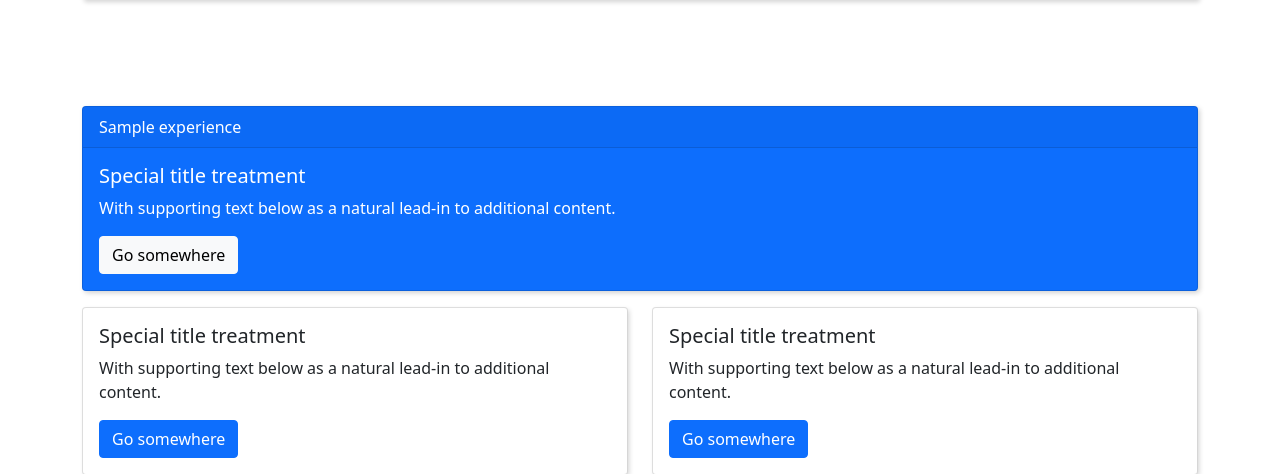
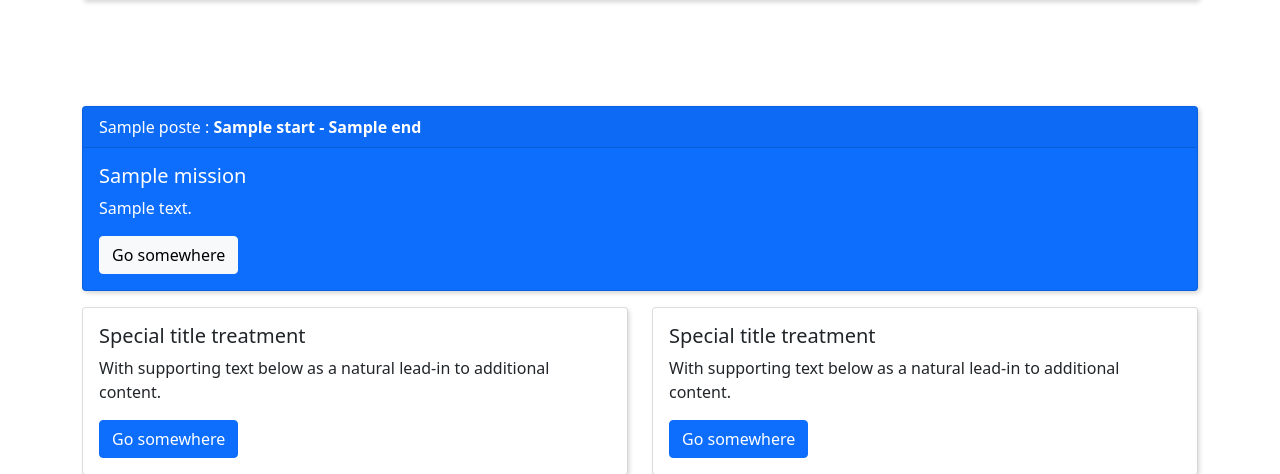
Before and after one commit to OPRTNL/bio, a Django app: template biomax/experience/templates/experience/index.html in a window 1280 px wide. Shown: the part 62-536 px from the top of the page. Run offline with Django 4.2, Linux system fonts and the light colour scheme; tables that the repository leaves empty hold one stand-in row (values such as "Sample post"); the template is opened without the code that fills it: values that come from a table or form of the project are taken from there, most other values are stand-ins (such as "Sample title", 1, 10 or a date in 2020); some libraries are stand-ins or nearby versions.

Commit message:
added missions models and experience view update

```diff
--- a/biomax/experience/models.py
+++ b/biomax/experience/models.py
@@ -3,10 +3,24 @@
 from tokenize import blank_re
 from django.db import models
 from ckeditor.fields import RichTextField
+import datetime
 
 # Create your models here.
 
 class Experience(models.Model):
-    nom = models.CharField(max_length=200)
+    poste = models.CharField(max_length=200)
     body = RichTextField(blank = True, null = True)
     created = models.DateTimeField(auto_now_add=True, blank=True)
+    start = models.DateField(blank=True, default=datetime.date.today)
+    end = models.DateField(blank=True, default=datetime.date.today)
+
+    def __str__(self) -> str:
+        return self.poste
+
+class Mission(models.Model):
+    titre = models.CharField(max_length=100)
+    description = RichTextField(blank=True, null=True)
+    Experience = models.ForeignKey(Experience, null=True, on_delete=models.CASCADE)
+
+    def __str__(self) -> str:
+        return self.titre
--- a/biomax/experience/templates/experience/index.html
+++ b/biomax/experience/templates/experience/index.html
@@ -60,14 +60,16 @@
 			<br>
 		</div>
 		<!-- test with model -->
-		{% for experience in experiences %}
+		{% for experience_mission in experience_missions %}
 		<div class="card text-white bg-primary mb-3" style="margin-top: 10px; box-shadow: 2px 2px 5px lightgrey">
 			<div class="card-header">
-			  {{ experience.nom }}
+			  {{ experience_mission.experience.poste }} : <strong>{{experience_mission.experience.start}} - {{experience_mission.experience.end}} </strong>
 			</div>
 			<div class="card-body">
-			  <h5 class="card-title">Special title treatment</h5>
-			  <p class="card-text">With supporting text below as a natural lead-in to additional content.</p>
+			{% for mission in experience_mission.missions %}
+			  <h5 class="card-title">{{mission.titre}}</h5>
+			  <p class="card-text">{{mission.description | safe}}</p>
+			  {% endfor %}
 			  <a href="#" class="btn btn-light ">Go somewhere</a>
 			</div>
 		</div>
```
Also changed, not shown: biomax/experience/admin.py (+6 -2 lines), biomax/experience/views.py (+7 -2 lines), biomax/experience/migrations/0005_rename_nom_experience_poste_experience_end_and_more.py (added), biomax/experience/migrations/0006_rename_missions_mission.py (added).
